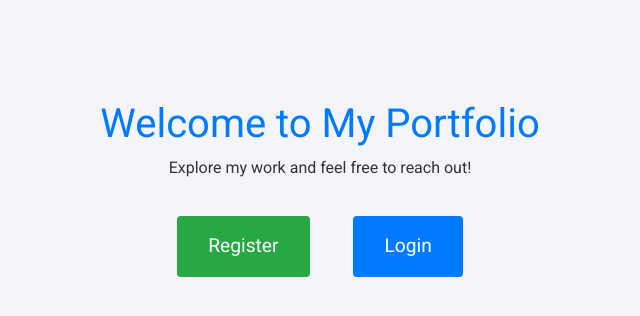
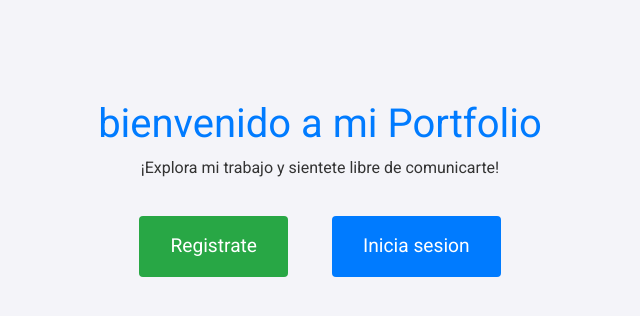
Before and after one commit to pauljosuemichel/ProyectoPortafolio, a Flask app: page / in a window 1280 px wide. Shown: the top 316 px of the page, without its empty margins (320-960 px from the left). Run offline with Flask 3, Linux system fonts and the light colour scheme; some libraries are stand-ins or nearby versions.

Commit message:
de ingles a español

```diff
--- a/app/templates/home.html
+++ b/app/templates/home.html
@@ -43,13 +43,13 @@
 </head>
 <body>
     <div class="container">
-        <h1>Welcome to My Portfolio</h1>
-        <p>Explore my work and feel free to reach out!</p>
+        <h1>bienvenido a mi Portfolio</h1>
+        <p>¡Explora mi trabajo y sientete libre de comunicarte!</p>
 
         <!-- Botones de Registro y Login -->
         <div>
-            <a href="{{ url_for('register') }}" class="btn btn-custom btn-register">Register</a>
-            <a href="{{ url_for('login') }}" class="btn btn-custom btn-login">Login</a>
+            <a href="{{ url_for('register') }}" class="btn btn-custom btn-register">Registrate</a>
+            <a href="{{ url_for('login') }}" class="btn btn-custom btn-login">Inicia sesion</a>
         </div>
     </div>
 
```
